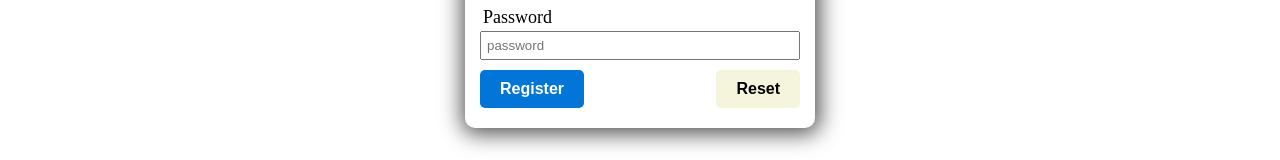
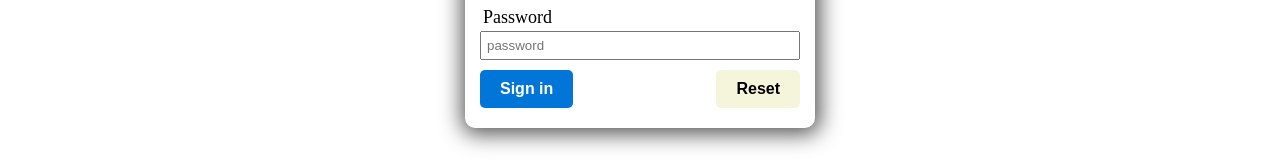
Before and after one commit to tornikes/yelp-clone-frontend, a React (Create React App) app: page /login in a window 1280 px wide. Shown: the part 154-314 px from the top of the page. Built offline with nearby package versions, Linux system fonts and the light colour scheme.

Commit message:
fix: sign in button

```diff
--- a/src/pages/LoginPage/LoginPage.tsx
+++ b/src/pages/LoginPage/LoginPage.tsx
@@ -45,7 +45,7 @@ export default function LoginPage() {
               />
               <div className={classes.buttons}>
                 <BasicButton disabled={!isValid} theme="primary" type="submit">
-                  Register
+                  Sign in
                 </BasicButton>
                 <BasicButton theme="secondary" type="reset">
                   Reset
```
